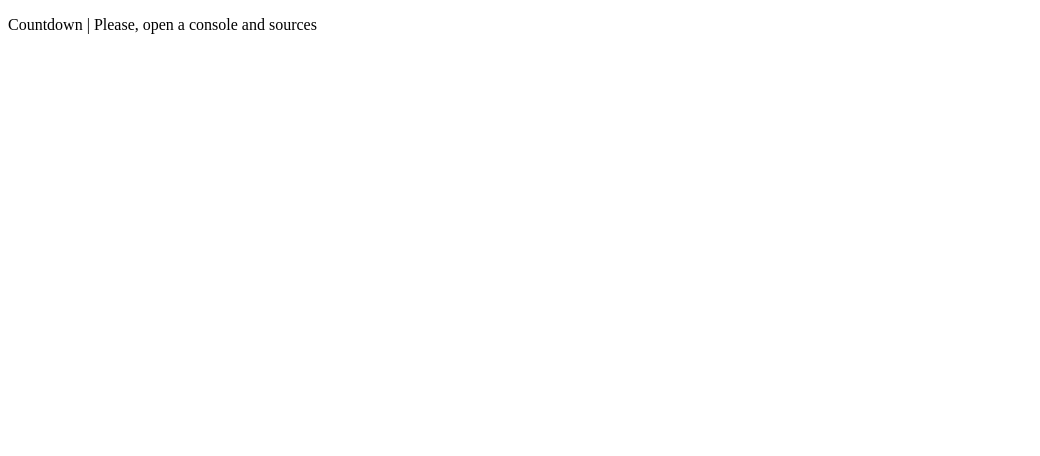
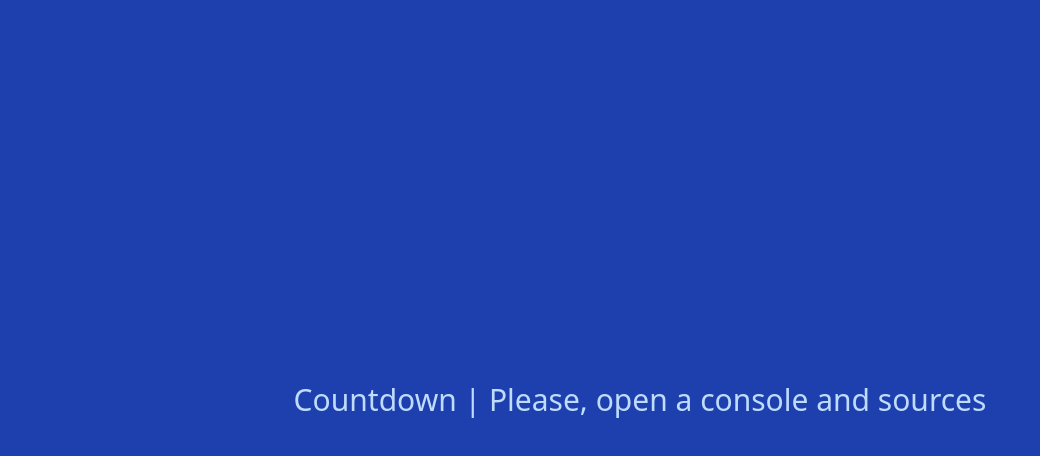
Before and after one commit to alex-boklag/SSA-Homeworks, a plain HTML site: page HW_7/countdown.html in a window 1280 px wide. Shown: the whole page, without its empty margins (0-1040 px from the left). Drawn offline with nearby package versions, Linux system fonts and the light colour scheme.

Commit message:
Connect to library tailwind

```diff
--- a/HW_7/countdown.html
+++ b/HW_7/countdown.html
@@ -5,6 +5,7 @@
   <meta charset="UTF-8">
   <meta name="viewport" content="width=device-width, initial-scale=1.0">
   <meta http-equiv="X-UA-Compatible" content="ie=edge">
+  <link href="https://unpkg.com/tailwindcss@^1.0/dist/tailwind.min.css" rel="stylesheet">
   <title>Solution</title>
 </head>
 
```
Also changed, not shown: HW_7/dateFilter.html (+1 -0 lines), HW_7/getSolution.html (+1 -0 lines).
